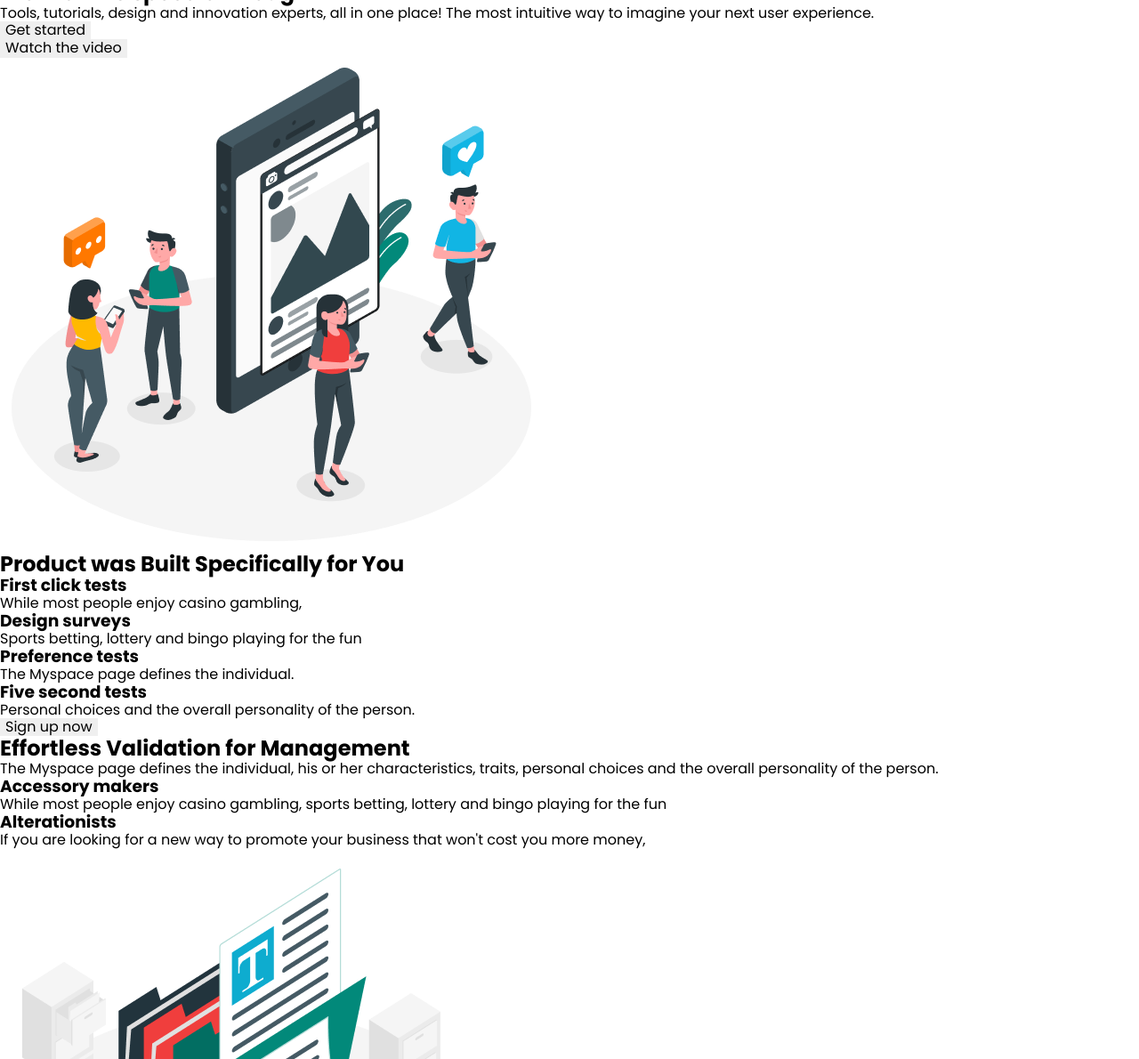
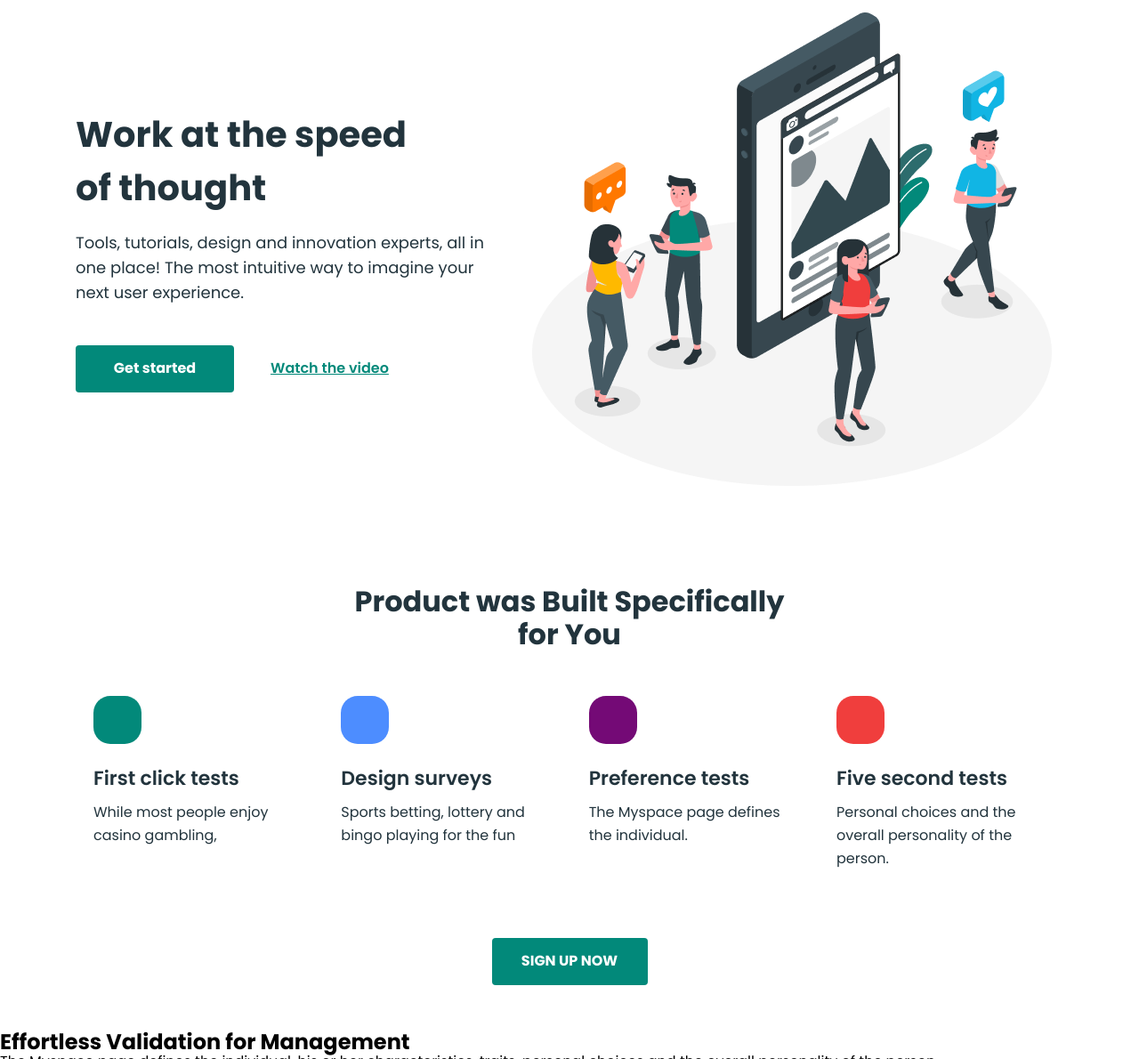
Before and after one commit to deaven01/Business-Promotion, a plain HTML site: page index.html in a window 1280 px wide. Shown: the part 102-1292 px from the top of the page at 89% size. Drawn offline with nearby package versions, Linux system fonts and the light colour scheme.

Commit message:
Hero and product sections

```diff
--- a/css/styles.css
+++ b/css/styles.css
@@ -112,3 +112,175 @@ a {
 }
 
 /* #endregion header */
+
+/* #region hero */
+
+.hero {
+    padding-top: 25px;
+    padding-bottom: 50px;
+}
+
+.hero .container {
+    display: flex;
+    align-items: center;
+    gap: 35px;
+}
+
+.container {}
+
+.hero-wrap {}
+
+.hero-title {
+    margin-bottom: 18px;
+    font-weight: 700;
+    font-size: 40px;
+    line-height: 1.5;
+    color: #22343d;
+    max-width: 380px;
+}
+
+.hero-title-descr {
+    font-weight: 400;
+    font-size: 18px;
+    line-height: 1.55556;
+    color: #22343d;
+    margin-bottom: 45px;
+}
+
+.hero-buttons-list {
+    display: flex;
+    gap: 35px;
+    align-items: center;
+}
+
+.hero-buttons-list-item {}
+
+.hero-btn-get {
+    width: 178px;
+    height: 53px;
+    border-radius: 4px;
+    width: 178px;
+    height: 53px;
+    background: #02897a;
+    font-weight: 700;
+    font-size: 16px;
+    color: #fff;
+}
+
+.hero-btn-watch {
+    font-weight: 600;
+    font-size: 16px;
+    text-decoration: underline;
+    text-decoration-skip-ink: none;
+    color: #02897a;
+    background-color: white;
+}
+
+/* #endregion hero */
+
+/* #region product */
+.product {
+    padding: 50px 0;
+}
+
+.container {}
+
+.product-title {
+    font-weight: 700;
+    font-size: 32px;
+    text-align: center;
+    color: #22343d;
+    max-width: 500px;
+    margin: 0 auto;
+}
+
+.product-list {
+    display: flex;
+    padding: 50px 20px;
+    justify-content: space-between;
+}
+
+.product-list-item {
+    width: calc((100% - 130px)/4);
+}
+
+.product-list-icon-cursor {
+    border-radius: 19px;
+    width: 54px;
+    height: 54px;
+    background-color: #02897a;
+    ;
+}
+
+.product-list-icon-wave {
+    border-radius: 19px;
+    width: 54px;
+    height: 54px;
+    background: #4d8dff;
+}
+
+.product-list-icon-heart {
+    border-radius: 19px;
+    width: 54px;
+    height: 54px;
+    background: #740a76;
+}
+
+.product-list-icon-time {
+    border-radius: 19px;
+    width: 54px;
+    height: 54px;
+    background: #f03e3d;
+}
+
+.product-list-item-title {
+    padding-top: 26px;
+    padding-bottom: 13px;
+    font-weight: 600;
+    font-size: 22px;
+    color: #22343d;
+}
+
+.product-list-item-descr {
+    font-weight: 400;
+    font-size: 16px;
+    padding-bottom: 26px;
+
+    /* line-height: 26px; */
+    line-height: 1.625;
+    color: #22343d;
+}
+
+.product-btn {
+    font-weight: 700;
+    font-size: 16px;
+    color: #fff;
+    border-radius: 4px;
+    width: 175px;
+    height: 53px;
+    background: #02897a;
+    display: block;
+    margin: 0 auto;
+    text-transform: uppercase;
+}
+
+/* #endregion product */
+
+/* #region process */
+.process {}
+
+.container {}
+
+.process-title {}
+
+.process-title-descr {}
+
+.process-list {}
+
+.process-list-item {}
+
+.process-item-descr {}
+
+.process-btn {}
+
+/* #endregion process */
--- a/index.html
+++ b/index.html
@@ -60,43 +60,55 @@
       </div>
     </header>
     <main>
-      <section>
-        <h1>Work at the speed of thought</h1>
-        <p>
-          Tools, tutorials, design and innovation experts, all in one place! The
-          most intuitive way to imagine your next user experience.
+      <section class="hero">
+        <div class="container">
+          <div class="hero-wrap">
+            <h1 class="hero-title">Work at the speed of thought</h1>
+            <p class="hero-title-descr">
+              Tools, tutorials, design and innovation experts, all in one place!
+              The most intuitive way to imagine your next user experience.
             </p>
-        <ul>
-          <li><button type="button">Get started</button></li>
-          <li><button type="button">Watch the video</button></li>
-        </ul>
-        <img src="./images/hero-img.png" alt="" />
-      </section>
-      <section>
-        <h2>Product was Built Specifically for You</h2>
-        <ul>
-          <li>
-            <div></div>
-            <h3>First click tests</h3>
-            <p>While most people enjoy casino gambling,</p>
+            <ul class="hero-buttons-list">
+              <li class="hero-buttons-list-item">
+                <button class="hero-btn-get" type="button">Get started</button>
               </li>
-          <li>
-            <div></div>
-            <h3>Design surveys</h3>
-            <p>Sports betting, lottery and bingo playing for the fun</p>
-          </li>
-          <li>
-            <div></div>
-            <h3>Preference tests</h3>
-            <p>The Myspace page defines the individual.</p>
-          </li>
-          <li>
-            <div></div>
-            <h3>Five second tests</h3>
-            <p>Personal choices and the overall personality of the person.</p>
+              <li class="hero-buttons-list-item">
+                <button class="hero-btn-watch" type="button">
+                  Watch the video
+                </button>
               </li>
             </ul>
-        <button type="button">Sign up now</button>
+          </div>
+          <img src="./images/hero-img.png" alt="" />
+        </div>
+      </section>
+      <section class="product">
+        <div class="container">
+          <h2 class="product-title">Product was Built Specifically for You</h2>
+          <ul class="product-list">
+            <li class="product-list-item">
+              <div class="product-list-icon-cursor"></div>
+              <h3 class="product-list-item-title">First click tests</h3>
+              <p class="product-list-item-descr">While most people enjoy casino gambling,</p>
+            </li>
+            <li class="product-list-item">
+              <div class="product-list-icon-wave"></div>
+              <h3 class="product-list-item-title">Design surveys</h3>
+              <p class="product-list-item-descr">Sports betting, lottery and bingo playing for the fun</p>
+            </li>
+            <li class="product-list-item">
+              <div class="product-list-icon-heart"></div>
+              <h3 class="product-list-item-title">Preference tests</h3>
+              <p class="product-list-item-descr">The Myspace page defines the individual.</p>
+            </li>
+            <li class="product-list-item">
+              <div class="product-list-icon-time"></div>
+              <h3 class="product-list-item-title">Five second tests</h3>
+              <p class="product-list-item-descr">Personal choices and the overall personality of the person.</p>
+            </li>
+          </ul>
+          <button class="product-btn" type="button">Sign up now</button>
+        </div>
       </section>
       <section>
         <div>
@@ -178,32 +190,34 @@
         </div>
         <img src="./images/collaboration-img.png" alt="collaboration image" />
       </section>
-      <section>
-        <h2>Quick & Easy Process</h2>
-        <p>
+      <section class="process">
+        <div class="container">
+          <h2 class="process-title">Quick & Easy Process</h2>
+          <p class="process-title-descr">
             Do you require some help for your project: Conception workshop,
             prototyping, marketing strategy, landing page, Ux/UI?
           </p>
-        <ul>
-          <li>
+          <ul class="process-list">
+            <li class="process-list-item">
               <img src="./images/avatar.png" alt="woman" />
-            <p>I can take care of your pitch</p>
+              <p class="process-item-descr">I can take care of your pitch</p>
             </li>
-          <li>
-            <p>I can prototype your app</p>
+            <li class="process-list-item">
+              <p class="process-item-descr">I can prototype your app</p>
               <img src="./images/avatar-4.png" alt="woman" />
             </li>
-          <li>
-            <p>I can take care of your pitch</p>
+            <li class="process-list-item">
+              <p class="process-item-descr">I can take care of your pitch</p>
               <img src="./images/avatar-1.png" alt="man" />
             </li>
-          <li>
+            <li class="process-list-item">
               <img src="./images/avatar-3.png" alt="man" />
-            <p>I can help marketing strategy</p>
+              <p class="process-item-descr">I can help marketing strategy</p>
             </li>
           </ul>
-        <button type="button">Contact our expert</button>
+          <button class="process-btn" type="button">Contact our expert</button>
         </section>
+        </div>
       <section>
         <div>
           <h2>Contents Strategies</h2>
```
Lines whose indentation alone changed are shown as unchanged.
